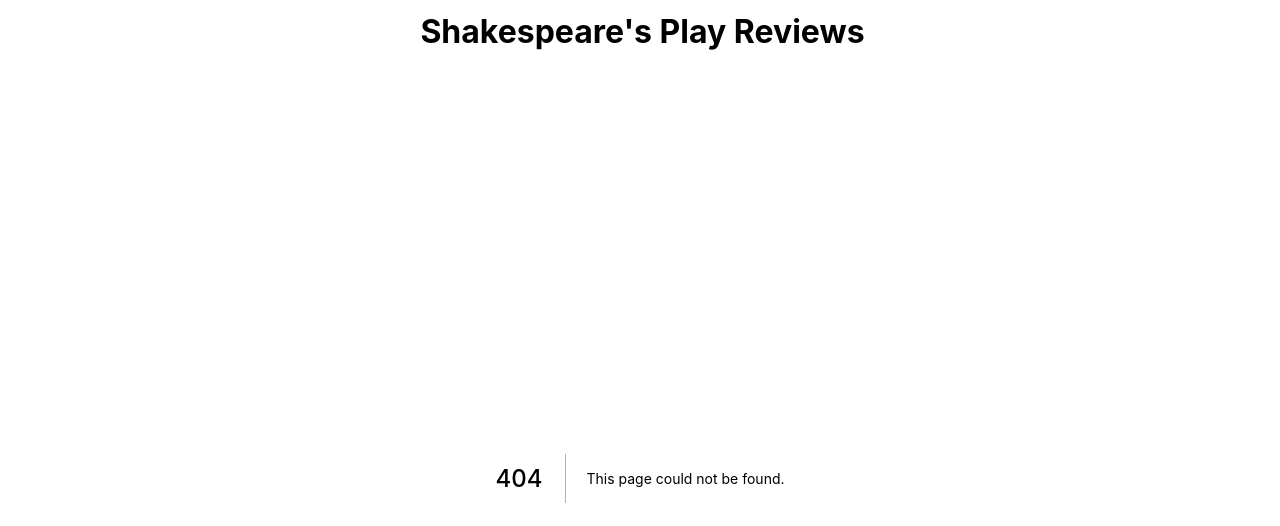
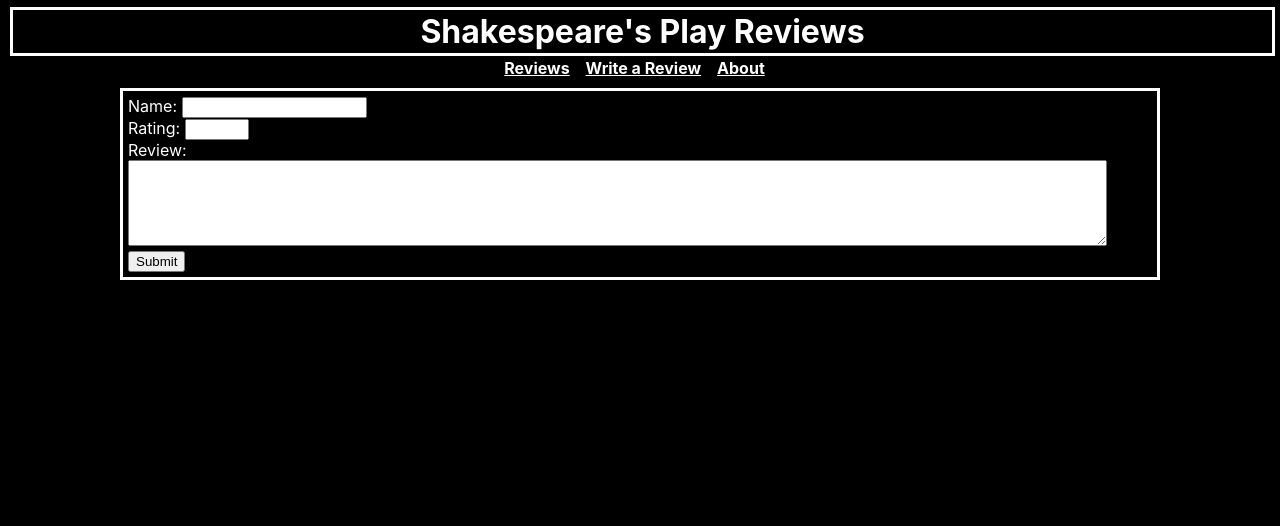
Before and after one commit to CymruRing/shakespeares_play_reviews_UI, a Next.js app in the folder shakespeares_play_reviews/: page /Write in a window 1280 px wide. Before the commit this address had no page. Shown: the top 526 px of the page. Built offline with nearby package versions, Linux system fonts and the light colour scheme.

Commit message:
Write a Review page added.

```diff
--- a/shakespeares_play_reviews/comps/Title.js
+++ b/shakespeares_play_reviews/comps/Title.js
@@ -13,6 +13,11 @@ const Title = () => {
         </Link>
       </h4>
       <h4 className={styles.pageLinks}>
+        <Link href='/Write'>
+          <a className={styles.a}>Write a Review</a>
+        </Link>
+      </h4>
+      <h4 className={styles.pageLinks}>
         <Link href='/About'>
           <a className={styles.a}>About</a>
         </Link>
--- /dev/null
+++ b/shakespeares_play_reviews/pages/Write.js
@@ -0,0 +1,56 @@
+import styles from '../styles/write.module.css'
+import React from 'react'
+
+// Would handle new review submissions
+class Write extends React.Component {
+  constructor(props) {
+    super(props);
+    this.state = {
+      name: '',
+      rating: '',
+      body: ''
+    };
+  }
+
+  inputHandler(e) {
+    this.setState({[e.target.id]: e.target.value});
+  }
+
+  // post request to db
+  submit() {
+    let review = {
+      rating: this.state.rating,
+      body: this.state.body,
+      author: this.state.author
+    };
+    const publish_date = (new Date(Date.now()).toISOString());
+    review.publish_date = publish_date;
+    // add date and id to review
+    console.log('This is where an api post request would go.');
+    this.setState({name: '', rating: '', body: ''});
+  }
+
+  render() {
+    return (
+      <div className={styles.container}>
+        <label>Name: </label>
+        <input id='name' value={this.state.name} onChange={this.inputHandler.bind(this)}></input>
+        <br/>
+        <label>Rating: </label>
+        <input id='rating' type='number' min='0' max='5.0' step='.1'
+          value={this.state.rating} onChange={this.inputHandler.bind(this)}>
+         </input>
+        <br/>
+        <label>Review: </label>
+        <form>
+          <textarea id='body' className={styles.body}
+           value={this.state.body} onChange={this.inputHandler.bind(this)}>
+           </textarea>
+        </form>
+        <button onClick={this.submit.bind(this)}>Submit</button>
+      </div>
+    )
+  }
+};
+
+export default Write;
--- a/shakespeares_play_reviews/styles/reviewStyles.module.css
+++ b/shakespeares_play_reviews/styles/reviewStyles.module.css
@@ -5,14 +5,14 @@
 
 .titleBar {
   text-align: center;
-  margin-top: 0;
+  margin: 0 0 10px 0;
   padding: 5px 0 0 5px;
 }
 
 #title {
   border: white;
   border-style: solid;
-  padding: 2px 2px 2px 2px;
+  padding: 2px;
   margin: 2px 5px 2px 5px;
 }
 
@@ -55,8 +55,8 @@
 .AReview {
   border-style: solid;
   background-color: rgb(15, 15, 15);
-  margin: 5px 5px 5px 5px;
-  padding: 5px 5px 5px 5px;
+  margin: 5px;
+  padding: 5px;
 }
 
 @media (max-width: 1100px) {
--- /dev/null
+++ b/shakespeares_play_reviews/styles/write.module.css
@@ -0,0 +1,14 @@
+.container {
+  border-style: solid;
+  border-color: white;
+  width: 80%;
+  margin: auto;
+  padding: 5px;
+
+}
+
+.body {
+  width: 95%;
+  height: 5rem;
+  resize: vertical;
+}
```
